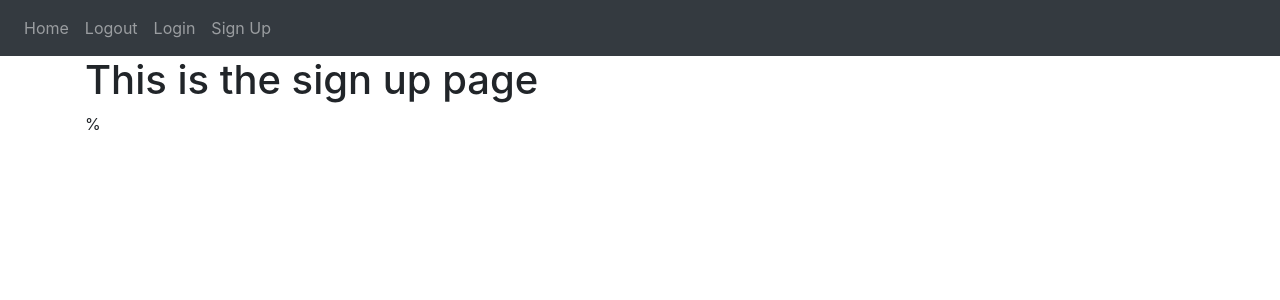
After one commit to onehpee/WeatherAPI, a Flask app: template app/blueprints/auth/templates/auth/sign_up.html in a window 1280 px wide. The commit adds this page. Shown: the top 300 px of the page. Run offline with Flask 3, Linux system fonts and the light colour scheme; the template is opened without the code that fills it, so the values that code supplies are empty; some libraries are stand-ins or nearby versions.

Commit message:
Blueprint/Auth routes

```diff
--- a/app/blueprints/auth/routes.py
+++ b/app/blueprints/auth/routes.py
@@ -1,10 +1,10 @@
-from flask import Blueprint
+from flask import Blueprint, render_template
 
 auth_routes = Blueprint('route', __name__)
 
 @auth_routes.route('/login')
 def login():
-    return "<p>Login</p>"
+    return render_template("login.html")
 
 @auth_routes.route("/logout")
 def logout():
@@ -12,4 +12,4 @@ def logout():
 
 @auth_routes.route("/signup")
 def sign_up():
-    return "<p>Sign up</p>"
+    return render_template("sign_up.html")
--- a/app/blueprints/auth/templates/auth/login.html
+++ b/app/blueprints/auth/templates/auth/login.html
@@ -0,0 +1,6 @@
+{% extends "base.html" %}
+{% block  title %}Login{% endblock  %}
+
+{% block content %}
+<h1>This is the login page</h1>
+{% endblock  %}
--- /dev/null
+++ b/app/blueprints/auth/templates/auth/sign_up.html
@@ -0,0 +1,6 @@
+{% extends "base.html" %}
+{% block  title %}SIgn Up{% endblock  %}
+
+{% block content %}
+<h1>This is the sign up page</h1>
+{% endblock  %}
--- a/app/templates/base.html
+++ b/app/templates/base.html
@@ -35,6 +35,11 @@
           </div>
         </div>
       </nav>
+      <div class="container">
+        {% block content %}
+        {% endblock  %}
+        %
+      </div>
       <script
         src="https://code.jquery.com/jquery-3.2.1.slim.min.js"
         integrity="sha384-KJ3o2DKtIkvYIK3UENzmM7KCkRr/rE9/Qpg6aAZGJwFDMVNA/GpGFF93hXpG5KkN"
--- a/app/templates/home.html
+++ b/app/templates/home.html
@@ -1,2 +1,6 @@
 {% extends "base.html" %}
-{% block  title %}Changed{% endblock  %}
+{% block  title %}Home{% endblock  %}
+
+{% block content %}
+<h1>This is the home page</h1>
+{% endblock  %}
```
Also changed, not shown: app/blueprints/auth/templates/auth/register.html (deleted).
